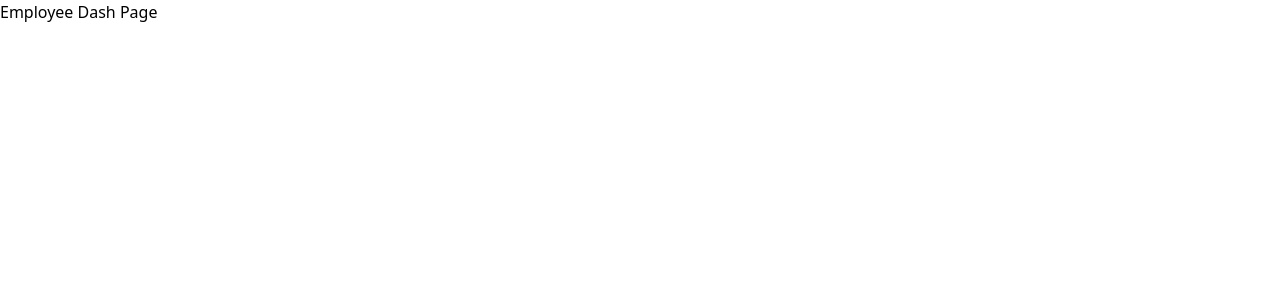
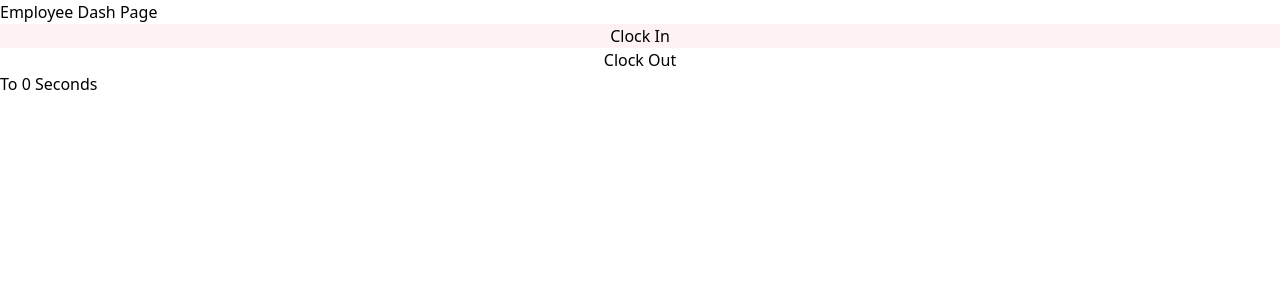
Before and after one commit to SilahicAmil/nextjs-employee-log, a Next.js app: page /employee-dash in a window 1280 px wide. Shown: the top 300 px of the page. Built offline with nearby package versions, Linux system fonts and the light colour scheme.

Commit message:
feat: :zap: Clock In and Out Feature
Feature that allows employee to clock in and out

.

```diff
--- /dev/null
+++ b/components/EmployeePage/Clock/Clock.js
@@ -0,0 +1,44 @@
+import { use, useState } from "react";
+
+const Clock = ({}) => {
+  const [startTime, setStartTime] = useState([]);
+  const [endTime, setEndTime] = useState([]);
+  const [totalTime, setTotalTime] = useState(0);
+
+  const clockInHandler = () => {
+    const start = new Date();
+    console.log(start);
+    setStartTime(start);
+  };
+
+  console.log(startTime);
+
+  const clockOutHandler = () => {
+    const end = new Date();
+    console.log(end);
+    setEndTime(end);
+  };
+
+  const finalTime = (time1, time2) => {
+    const totalTime = Math.abs(time1 - time2) / 1000;
+
+    return totalTime;
+  };
+
+  return (
+    <>
+      <div className=" flex flex-col ">
+        <button className="bg-red-50 text-black" onClick={clockInHandler}>
+          Clock In
+        </button>
+        <button onClick={clockOutHandler}>Clock Out</button>
+      </div>
+      <div>
+        {startTime.toLocaleString()} To {endTime.toLocaleString()}
+        {finalTime(startTime, endTime)} Seconds
+      </div>
+    </>
+  );
+};
+
+export default Clock;
--- a/pages/employee-dash/index.js
+++ b/pages/employee-dash/index.js
@@ -1,8 +1,11 @@
+import Clock from "@/components/EmployeePage/Clock/Clock";
+
 const EmployeeDashPage = () => {
   return (
     <>
       <div>
         <h1>Employee Dash Page</h1>
+        <Clock />
       </div>
     </>
   );
```
